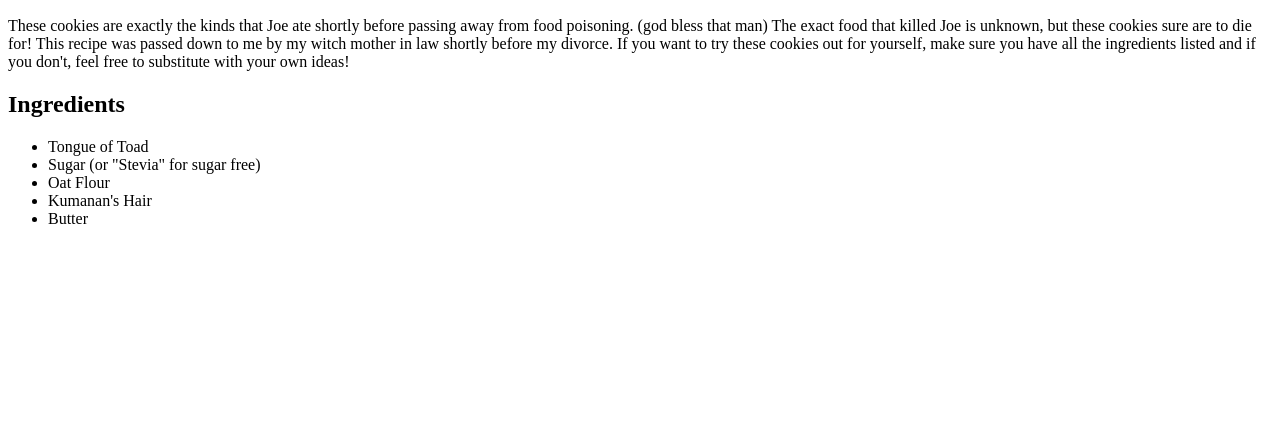
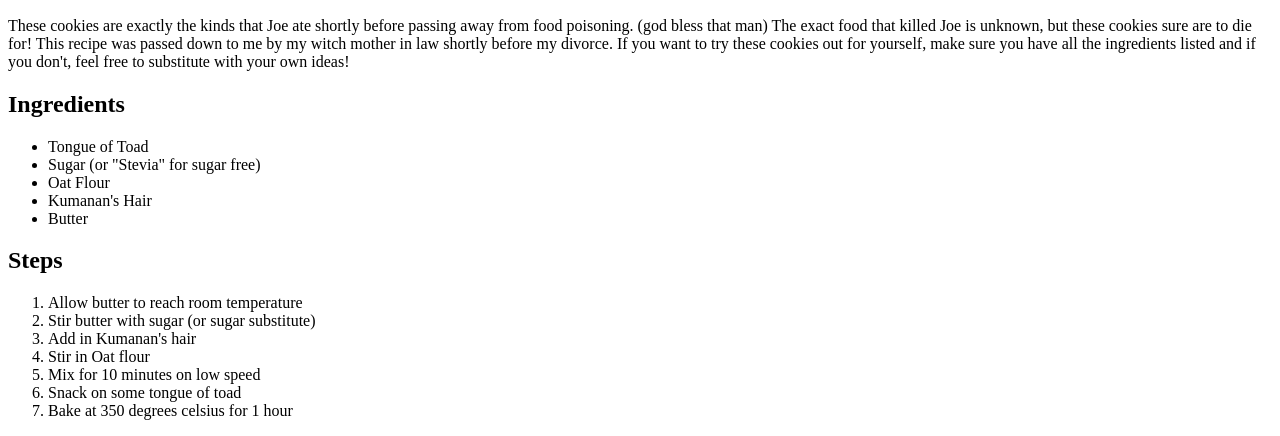
Before and after one commit to Nivrite/odin-recipes, a plain HTML site: page recipes/cookies.html in a window 1280 px wide. Shown: the part 434-870 px from the top of the page. Before the commit the page ends 800 px from the top, so only its background shows below. Drawn offline with Linux system fonts and the light colour scheme.

Commit message:
Steps written for cookies.html

```diff
--- a/recipes/cookies.html
+++ b/recipes/cookies.html
@@ -29,6 +29,16 @@
         <li>Butter</li>
     </ul>
 
-<h2></h2>
+<h2>Steps</h2>
+    <ol>
+        <li>Allow butter to reach room temperature</li>
+        <li>Stir butter with sugar (or sugar substitute)</li>
+        <li>Add in Kumanan's hair</li>
+        <li>Stir in Oat flour</li>
+        <li>Mix for 10 minutes on low speed</li>
+        <li>Snack on some tongue of toad</li>
+        <li>Bake at 350 degrees celsius for 1 hour</li>
+    </ol>
+
     </body>
 </html>
```
